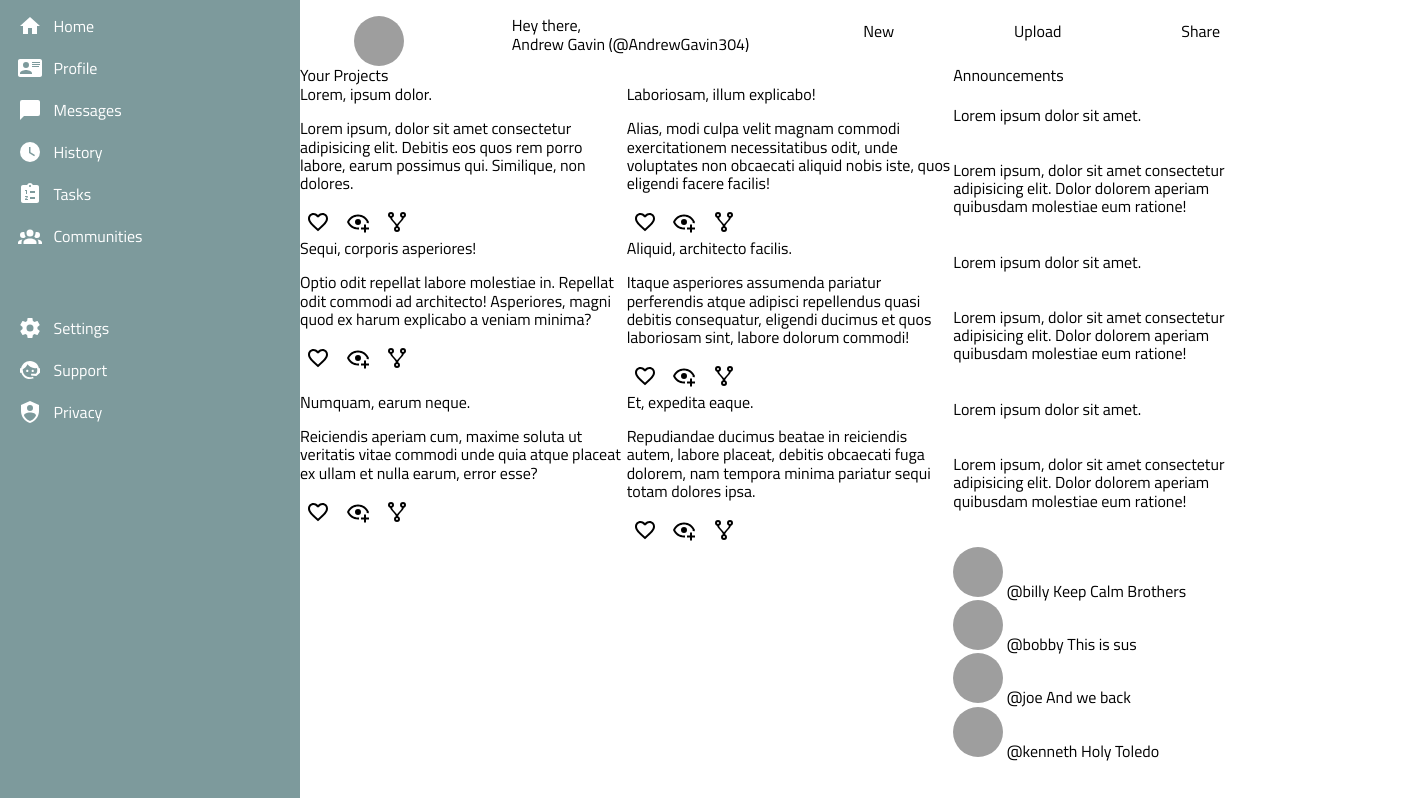
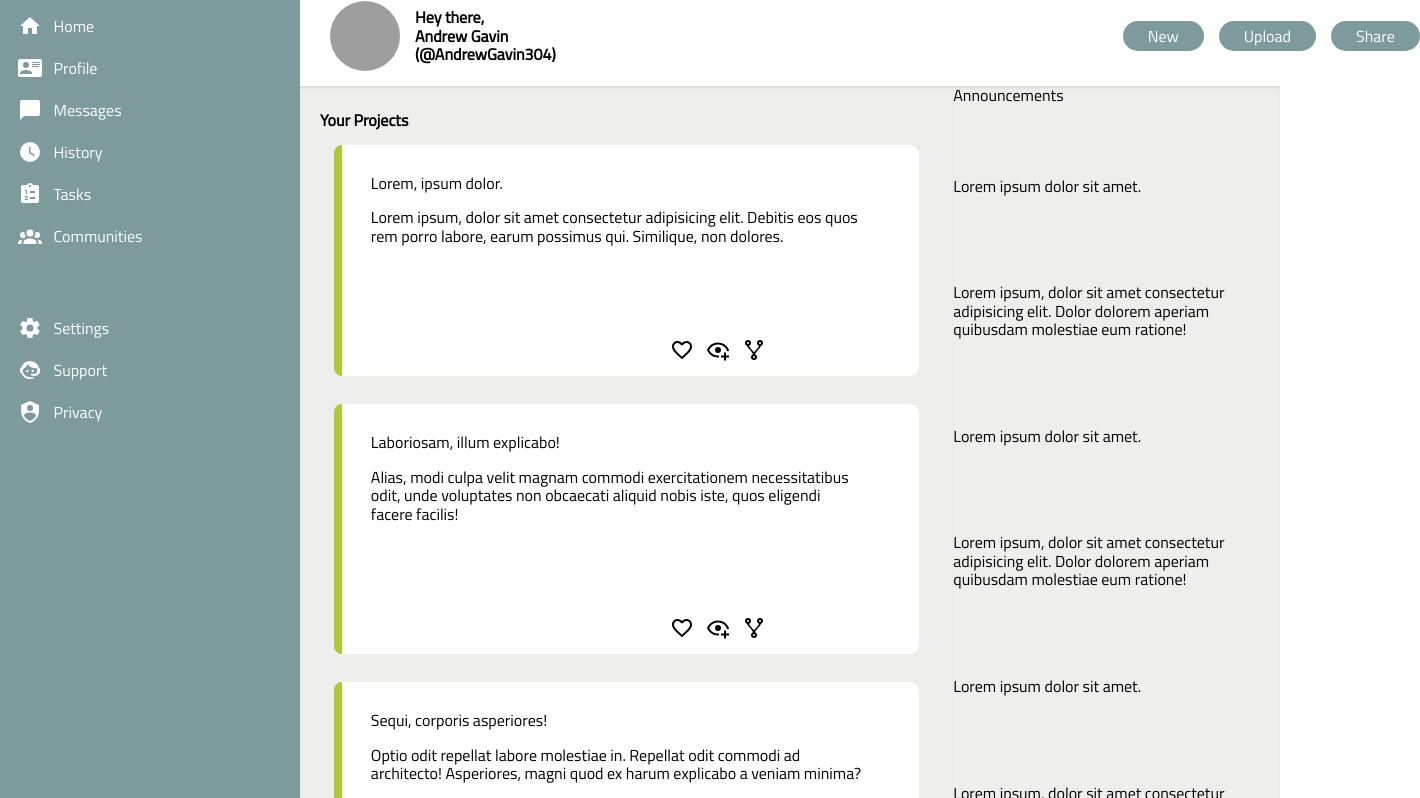
Before and after one commit to AndrewGavin304/admin-dashboard, a website: page index.html in a window 1280 px wide. Shown: the part 69-867 px from the top of the page, 1420 px wide, since content can reach past the window. Drawn offline with Linux system fonts and the light colour scheme; grey boxes are pictures that could not be loaded.

Commit message:
Did stuff

```diff
--- a/_base.scss
+++ b/_base.scss
@@ -6,7 +6,7 @@ html, body {
 }
 .main {
     display: grid;
-    grid-template: auto auto auto / minmax(225px, 300px) 4fr;
+    grid-template: 70px 85px auto / minmax(225px, 300px) 4fr;
     font-family: 'Titillium Web', sans-serif;
 }
 
@@ -44,27 +44,44 @@ img{
 
 .header {
     display: flex;
-    margin: 15px 30px;
-    gap: 12px;
+    margin: 15px 30px 0px 30px;
+    gap: 20px;
     align-items: center;
+    height: 50px;
 
     &__search-bar {
         border-radius: $base-border-radius;
         border: none;
         height: 22px;
         flex-basis: 40%;
-        margin-right: 35%;
+        margin-right: 45%;
     }
+
+    &__username {
+        white-space: nowrap;
+    }
+
 }
 
 .greeting {
     display: flex;
-    justify-content: space-around;
+    align-items: center;
+    height: 70px;
+    margin: 0px 30px;
+    gap: 15px;
+    margin-bottom: 15px;
 
     &__text {
         display: flex;
         flex-direction: column;
+        margin-right: 60%;
     }
+
+    &__icon {
+        height: 70px;
+        width: 70px;
+    }
+
 }
 
 .main-content {
@@ -75,18 +92,48 @@ img{
 
 .projects {
     display: grid;
-    grid-template-columns: repeat(auto-fit, minmax(250px, 1fr));
+    grid-template-columns: repeat(auto-fit, minmax(350px, 1fr));
+    grid-template-rows: 30 auto;
     grid-column: 1;
+    grid-row: 1 / -1;
+    box-shadow: inset $base-shadow-top;
+    padding: 25px 20px;
 
     &__header {
         grid-column: 1 / -1;
+        height: 20px;
     }
+
+    &__card {
+        border-radius: $base-border-radius-half;
+        margin: 14px;
+        padding: 0px 0px 0px 8px;
+        position: relative;
+        height: auto;
+        overflow: hidden;
+    }
+
+    &__buttons {
+        display: flex;
+        position: absolute;
+        bottom: 10px;
+        margin: 5% 0% 0% 50%;
+    }
+
+    &__card-inner {
+        background-color: white;
+        width: 85%;
+        height: 80%;
+        padding: 5% 10% 20% 5%;
+    }
+
 }
 
 .announcements {
     display: grid;
     grid-column: 2;
     grid-row: 1;
+    box-shadow: inset $base-shadow-top;
 
     &__header {
         grid-column: 1 / -1;
--- a/_colors.scss
+++ b/_colors.scss
@@ -1,8 +1,8 @@
 @each $key, $val in $colors {
-    .text-#{$key} {
+    .text_#{$key} {
       color: $val;
     }
-    .bg-#{$key} {
+    .bg_#{$key} {
       background-color: $val;
     }
 
--- a/_variables.scss
+++ b/_variables.scss
@@ -8,6 +8,10 @@ $colors: (
     "secondary": #64B332,
     "accent": #AFC835,
     "gray": #abaf9f,
+    "white": #FFFFFF,
 );
 
 $base-border-radius: 15px;
+$base-border-radius-half: 8px;
+$base-shadow-top: rgba(0, 0, 0, 0.15) 0px 3.6px 4px -3px;
+$base-shadow: rgba(0, 0, 0, 0.15) 1.95px 1.95px 2.6px;
--- a/components/_button.scss
+++ b/components/_button.scss
@@ -1,17 +1,17 @@
 .btn {
     height: 30px;
     border: 0px;
-    background: none;
 }
 
 .sidebar {
-    button {
+    .btn {
     display: flex;
     align-items: center;
     gap: 8px;
     width: 1fr;
     padding: 10px;
     color: white;
+    background: none;
     }
 
     &__logo {
@@ -29,5 +29,20 @@
     .btn {
     align-self: flex-start;
     height: 100%;
+    background: none;
     }
 }
+
+.greeting {
+    .btn {
+        border-radius: $base-border-radius;
+        color: white;
+        padding: 5px 25px;
+    }
+}
+
+.projects {
+    .btn {
+        background: none;
+    }
+}
--- a/index.html
+++ b/index.html
@@ -7,7 +7,7 @@
   <link rel="stylesheet" href="/css/normalize.css">
   <link rel="stylesheet" href="/css/index.css">
 </head>
-<body class="main">
+<body class="main bg_white">
   <div class="sidebar bg_primary_light2">
     <button class="btn sidebar__logo"><img src="resources/images/dashboard.svg" alt=""><span>&nbsp;Dashboard</span></button>
     <button class="btn sidebar__home"><img src="resources/images/home.svg" alt="">&nbsp;Home</button>
@@ -25,22 +25,23 @@
     <input type="text" class="header__search-bar bg_gray_light4">
     <button class="btn header__notification"><img src="resources/images/notifications.svg" alt=""></button>
     <button class="btn"><img src="https://joeschmoe.io/api/v1/andrewwww" alt="" class="pfp header__icon"></button>
-    <span class="header__username">Andrew Gavin</span>
+    <span class="header__username"><b>Andrew Gavin</b></span>
   </div>
   <div class="greeting">
     <img src="https://joeschmoe.io/api/v1/andrewwww" alt="" class="greeting__icon pfp">
     <div class="greeting__text">
-      <span class="greeting__opening">Hey there,</span>
-      <span class="greeting__username">Andrew Gavin (@AndrewGavin304)</span>
+      <span class="greeting__opening"><strong>Hey there,</strong></span>
+      <span class="greeting__username"><strong>Andrew Gavin (@AndrewGavin304)</strong></span>
     </div>
-    <button class="btn greeting__new">New</button>
-    <button class="btn greeting__upload">Upload</button>
-    <button class="btn greeting__share">Share</button>
+    <button class="btn greeting__new bg_primary_light2">New</button>
+    <button class="btn greeting__upload bg_primary_light2">Upload</button>
+    <button class="btn greeting__share bg_primary_light2">Share</button>
   </div>
-  <div class="main-content">
+  <div class="main-content bg_gray_light4">
     <div class="projects">
-      <span class="projects__header">Your Projects</span>
-      <div class="projects__card">
+      <span class="projects__header"><strong>Your Projects</strong></span>
+      <div class="projects__card bg_accent">
+        <div class="projects__card-inner">
           <span class="projects__name">Lorem, ipsum dolor.</span>
           <p class="projects__text">Lorem ipsum, dolor sit amet consectetur adipisicing elit. Debitis eos quos rem porro labore, earum possimus qui. Similique, non dolores.</p>
           <div class="projects__buttons">
@@ -49,7 +50,9 @@
             <button class="btn projects__fork"><img src="resources/images/fork.svg" alt=""></button>
         </div>
         </div>
-      <div class="projects__card">
+      </div>
+      <div class="projects__card bg_accent">
+        <div class="projects__card-inner">
           <span class="projects__name">Laboriosam, illum explicabo!</span>
           <p class="projects__text">Alias, modi culpa velit magnam commodi exercitationem necessitatibus odit, unde voluptates non obcaecati aliquid nobis iste, quos eligendi facere facilis!</p>
           <div class="projects__buttons">
@@ -58,7 +61,9 @@
             <button class="btn projects__fork"><img src="resources/images/fork.svg" alt=""></button></button>
         </div>
         </div>
-      <div class="projects__card">
+      </div>
+      <div class="projects__card bg_accent">
+          <div class="projects__card-inner">
             <span class="projects__name">Sequi, corporis asperiores!</span>
             <p class="projects__text">Optio odit repellat labore molestiae in. Repellat odit commodi ad architecto! Asperiores, magni quod ex harum explicabo a veniam minima?</p>
             <div class="projects__buttons">
@@ -67,7 +72,9 @@
               <button class="btn projects__fork"><img src="resources/images/fork.svg" alt=""></button></button>
           </div>
         </div>
-      <div class="projects__card">
+      </div>
+      <div class="projects__card bg_accent">
+        <div class="projects__card-inner">
           <span class="projects__name">Aliquid, architecto facilis.</span>
           <p class="projects__text">Itaque asperiores assumenda pariatur perferendis atque adipisci repellendus quasi debitis consequatur, eligendi ducimus et quos laboriosam sint, labore dolorum commodi!</p>
           <div class="projects__buttons">
@@ -76,7 +83,9 @@
             <button class="btn projects__fork"><img src="resources/images/fork.svg" alt=""></button></button>
         </div>
         </div>
-      <div class="projects__card">
+      </div>
+      <div class="projects__card bg_accent">
+        <div class="projects__card-inner">
           <span class="projects__name">Numquam, earum neque.</span>
           <p class="projects__text">Reiciendis aperiam cum, maxime soluta ut veritatis vitae commodi unde quia atque placeat ex ullam et nulla earum, error esse?</p>
           <div class="projects__buttons">
@@ -85,13 +94,16 @@
             <button class="btn projects__fork"><img src="resources/images/fork.svg" alt=""></button></button>
         </div>
         </div>
-      <div class="projects__card">
+      </div>
+      <div class="projects__card bg_accent">
+        <div class="projects__card-inner">
           <span class="projects__name">Et, expedita eaque.</span>
           <p class="projects__text">Repudiandae ducimus beatae in reiciendis autem, labore placeat, debitis obcaecati fuga dolorem, nam tempora minima pariatur sequi totam dolores ipsa.</p>
           <div class="projects__buttons">
             <button class="btn projects__favorite"><img src="resources/images/favorite.svg" alt=""></button>
             <button class="btn projects__watch"><img src="resources/images/watch.svg" alt=""></button>
             <button class="btn projects__fork"><img src="resources/images/fork.svg" alt=""></button></button>
+        </div>
         </div>
       </div>
     </div>
```
Also changed, not shown: css/index.css, 1 other file. Lines whose indentation alone changed are shown as unchanged.
